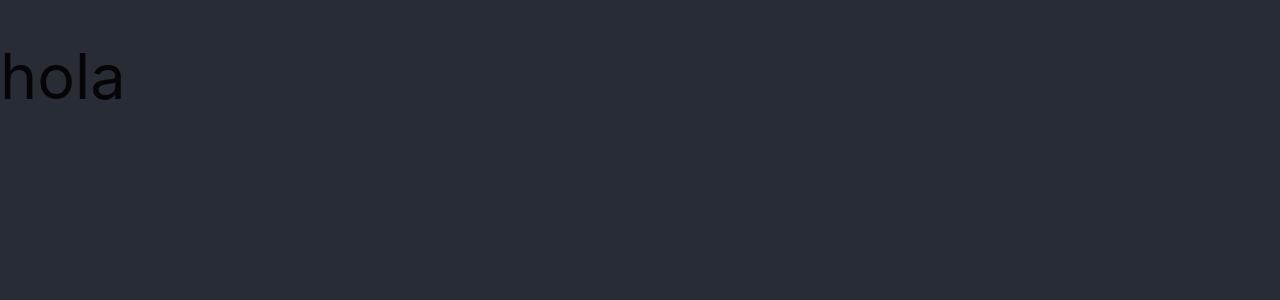
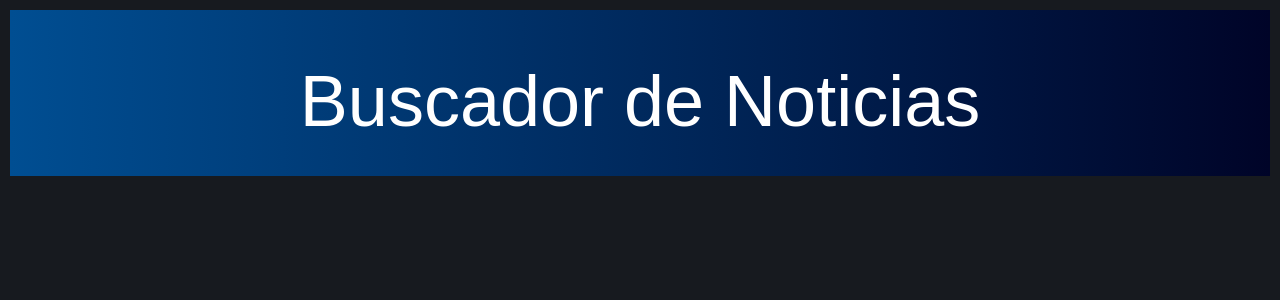
Before and after one commit to johanBautista/noticias-react, a React (Create React App) app: page / in a window 1280 px wide. Shown: the top 300 px of the page. Built offline with nearby package versions, Linux system fonts and the light colour scheme.

Commit message:
Header-cmp

```diff
--- a/package.json
+++ b/package.json
@@ -3,6 +3,8 @@
   "version": "0.1.0",
   "private": true,
   "dependencies": {
+    "@emotion/core": "^10.0.28",
+    "@emotion/styled": "^10.0.27",
     "@testing-library/jest-dom": "^4.2.4",
     "@testing-library/react": "^9.5.0",
     "@testing-library/user-event": "^7.2.1",
--- a/src/App.js
+++ b/src/App.js
@@ -1,9 +1,10 @@
 import React from 'react';
+import Header from './components/Header';
 
 function App() {
   return (
-    <div className="App">
-      <h1>hola</h1>
+    <div className="">
+      <Header titulo="Buscador de Noticias" />
     </div>
   );
 }
--- /dev/null
+++ b/src/components/Header.js
@@ -0,0 +1,22 @@
+import React from 'react';
+import styled from '@emotion/styled';
+
+const Titulo = styled.h1`
+  font-family: 'Raleway', sans-serif;
+  font-weight: 100;
+  color: white;
+  text-align: center;
+  font-size: 4.8rem !important;
+`;
+
+const Header = ({ titulo }) => {
+  return (
+    <div className="nav-wrapper header">
+      <a href="#!" className="brand-logo">
+        <Titulo>{titulo}</Titulo>
+      </a>
+    </div>
+  );
+};
+
+export default Header;
--- a/src/index.css
+++ b/src/index.css
@@ -13,6 +13,14 @@ code {
 }
 
 body{
-  background-color: #282c34;
+  background-color: #171a1f;
 
 }
+
+.header{
+  background: #000428;  /* fallback for old browsers */
+  background: -webkit-linear-gradient(to right, #004e92, #000428);
+  background: linear-gradient(to right, #004e92, #000428);
+  margin: 10px;
+  padding: 10px;
+}
```
Also changed, not shown: 1 other file (tests, documents, lock files or other folders).
